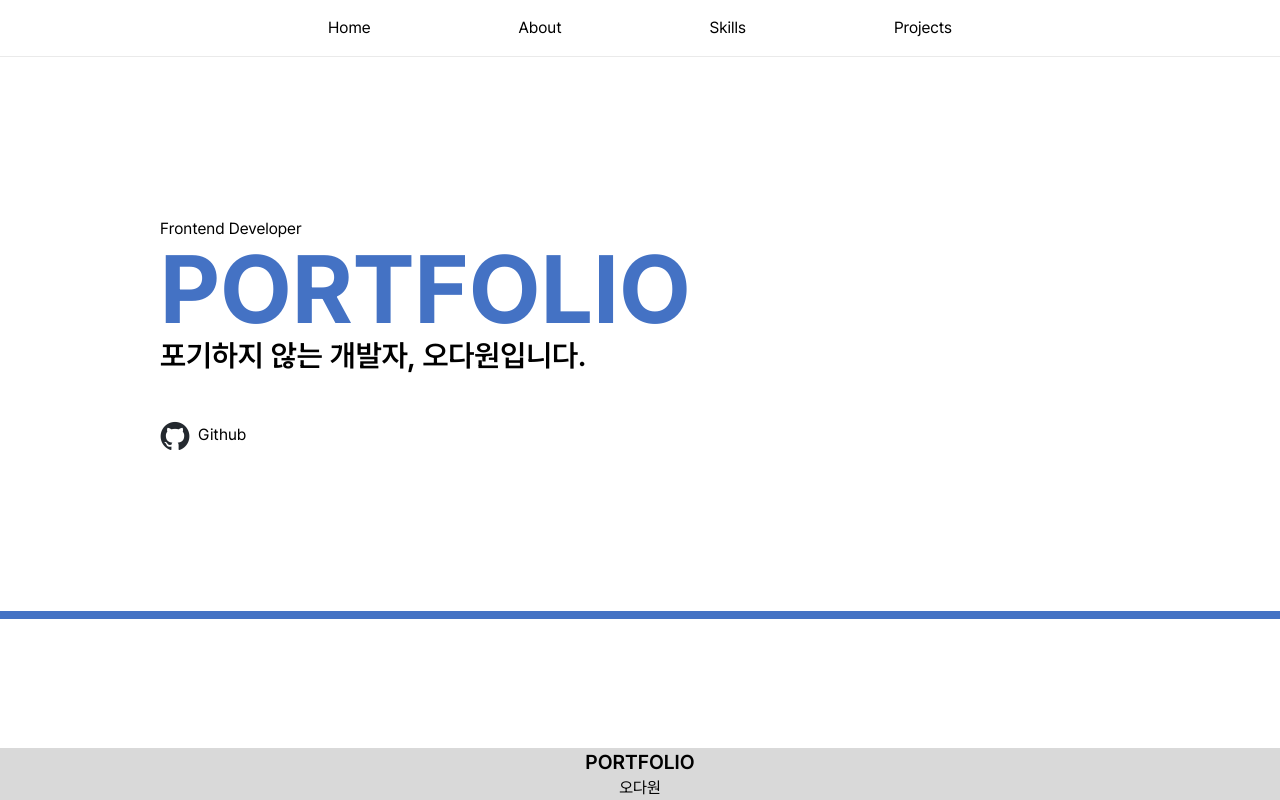
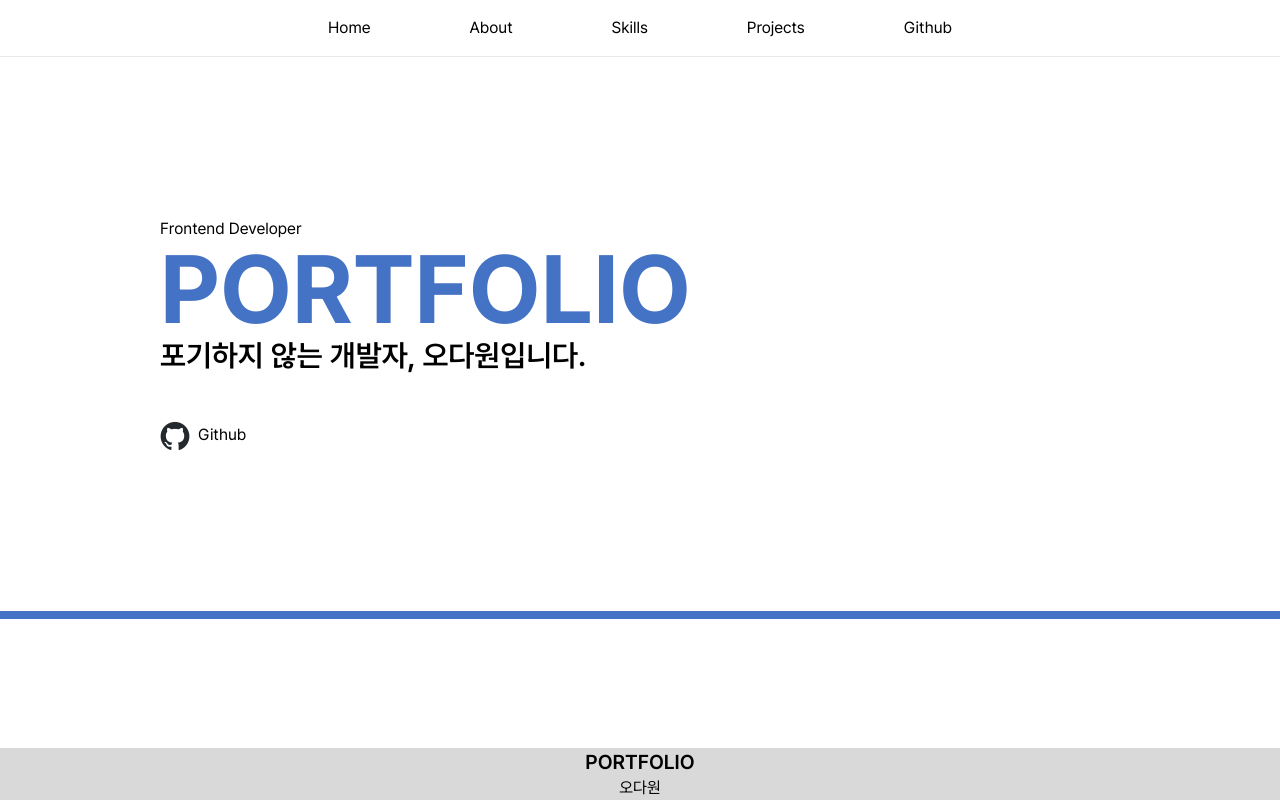
Before and after one commit to DawonOh/Portfolio, a Next.js app: page / in a window 1280 px wide. Shown: the top 800 px of the page. Built offline with nearby package versions, Linux system fonts and the light colour scheme.

Commit message:
feat: header메뉴 깃허브 링크 추가 - menuList.json 파일 추가 - header.tsx 반복되는 코드 수정

```diff
--- a/app/components/header/header.tsx
+++ b/app/components/header/header.tsx
@@ -1,22 +1,22 @@
 import Link from "next/link";
 import MobileMenu from "../mobileMenu/mobileMenu";
 
+export interface MenuListType {
+  id: number;
+  menu: string;
+  link: string;
+}
+
 export default function Header() {
+  const menuList = require("/public/data/menuList.json");
   return (
     <header className="sticky top-0 p-4 flexCenter md:flex-col bg-white/60 backdrop-blur-xl border-b border-medium-gray z-50">
       <ul className="md:hidden block w-1/2 md:w-5/4 flex justify-between items-center">
-        <li>
-          <Link href="/#home">Home</Link>
-        </li>
-        <li>
-          <Link href="/#about">About</Link>
-        </li>
-        <li>
-          <Link href="/#skills">Skills</Link>
-        </li>
-        <li>
-          <Link href="/#projects">Projects</Link>
-        </li>
+        {menuList.map((menu: MenuListType) => (
+          <li key={menu.id} className="hover:text-main-blue">
+            <Link href={menu.link}>{menu.menu}</Link>
+          </li>
+        ))}
       </ul>
       <MobileMenu />
     </header>
--- a/app/components/mobileMenu/mobileMenu.tsx
+++ b/app/components/mobileMenu/mobileMenu.tsx
@@ -6,10 +6,11 @@ import { useState } from "react";
 import menuIcon from "@/public/assets/icon/menu.png";
 import menuCloseIcon from "@/public/assets/icon/menu_close.png";
 import Link from "next/link";
+import { MenuListType } from "../header/header";
 
 export default function MobileMenu() {
   const [isMenuOn, setIsMenuOn] = useState(false);
-  const menuList = ["Home", "About", "Skills", "Projects"];
+  const menuList = require("/public/data/menuList.json");
   return (
     <>
       <div className="hidden md:flex w-full h-full justify-end items-center cursor-pointer z-50">
@@ -24,9 +25,15 @@ export default function MobileMenu() {
       {isMenuOn && (
         <div className="hidden w-full h-screen md:flexCenter md:fixed md:top-0 backdrop-blur-xl bg-white/90">
           <ul className="flexCenter flex-col gap-4 text-2xl font-semibold">
-            {menuList.map((str: string, idx) => (
-              <li key={idx} className="hover:text-main-blue">
-                <Link href={`/#${str.toLowerCase()}`}>{str}</Link>
+            {menuList.map((menu: MenuListType) => (
+              <li
+                key={menu.id}
+                className="hover:text-main-blue"
+                onClick={() => {
+                  setIsMenuOn(false);
+                }}
+              >
+                <Link href={menu.link}>{menu.menu}</Link>
               </li>
             ))}
           </ul>
--- /dev/null
+++ b/public/data/menuList.json
@@ -0,0 +1,7 @@
+[
+  { "id": 1, "menu": "Home", "link": "/#home" },
+  { "id": 2, "menu": "About", "link": "/#about" },
+  { "id": 3, "menu": "Skills", "link": "/#skills" },
+  { "id": 4, "menu": "Projects", "link": "/#projects" },
+  { "id": 5, "menu": "Github", "link": "https://github.com/DawonOh" }
+]
```
